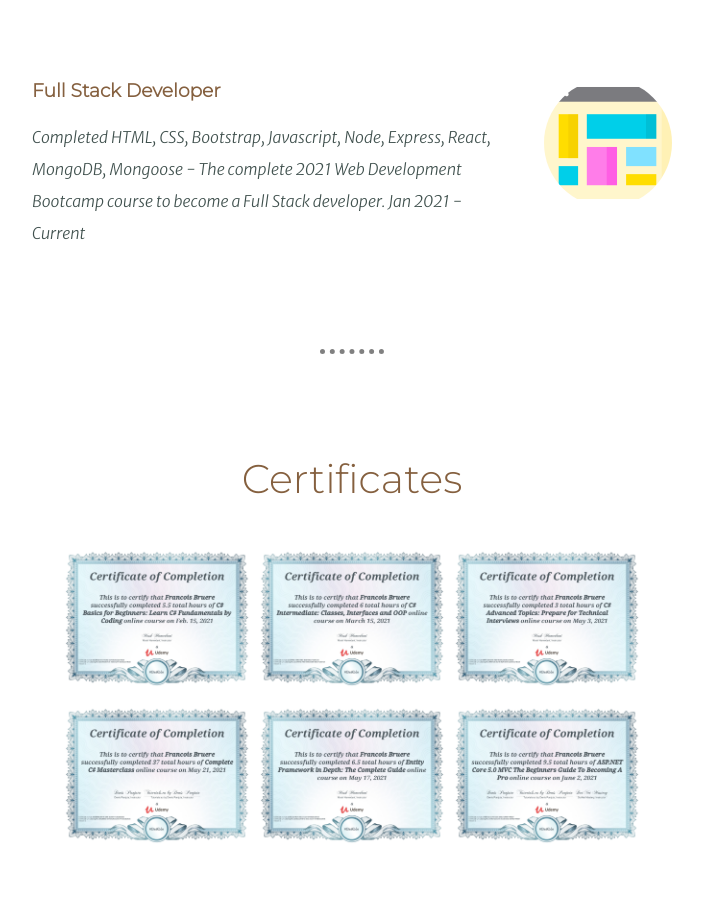
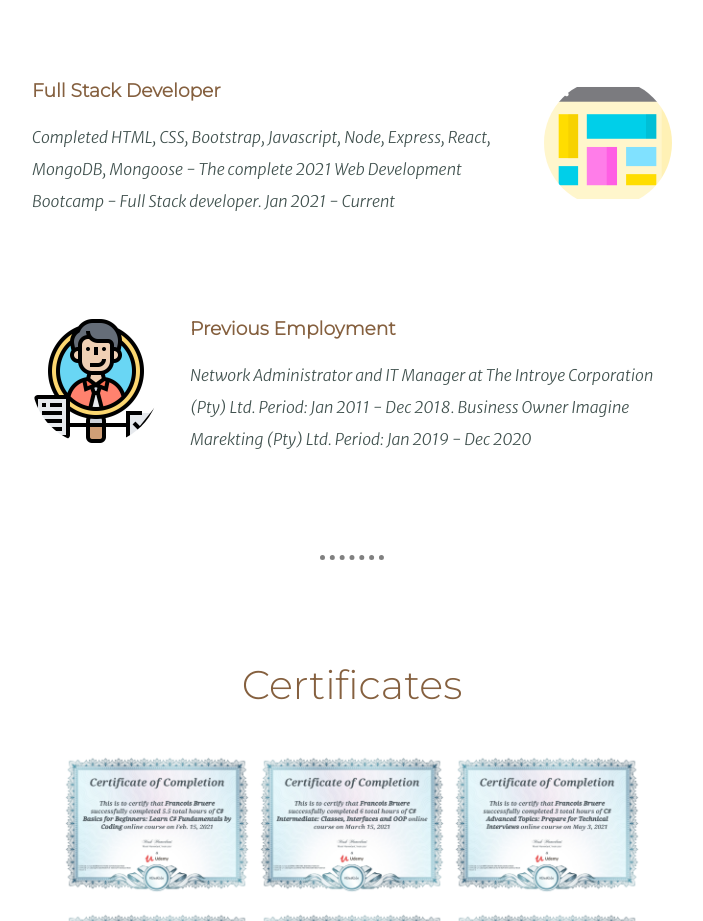
Before and after one commit to FrancoisBruere/cv, a plain HTML site: page index.html in a window 1280 px wide. Shown: the part 1780-2701 px from the top of the page, without its empty margins (288-991 px from the left). Drawn offline with Linux system fonts and the light colour scheme.

Commit message:
Previous Employment added

```diff
--- a/css/styles.css
+++ b/css/styles.css
@@ -81,6 +81,12 @@ a:hover{
   text-align: left;
   color: #40514E;
 }
+.employ-image{
+  width: 20%;
+  border-radius: 50%;
+  float: left;
+  margin-right: 30px;
+}
 .bold{
   font-weight: bold;
 }
--- a/index.html
+++ b/index.html
@@ -40,8 +40,15 @@
       <div class="skill-row">
         <img class="webdev-image" src="images/web.png" alt="image representing web design">
         <h3>Full Stack Developer</h3>
-        <p>Completed HTML, CSS, Bootstrap, Javascript, Node, Express, React, MongoDB, Mongoose - The complete 2021 Web Development Bootcamp course to become a Full Stack developer.
+        <p>Completed HTML, CSS, Bootstrap, Javascript, Node, Express, React, MongoDB, Mongoose - The complete 2021 Web Development Bootcamp - Full Stack developer.
         Jan 2021 - Current
+        </p>
+      </div>
+      <div class="skill-row">
+        <img class="employ-image" src="images/background-check.png" alt="image representing employment">
+        <h3>Previous Employment</h3>
+        <p>Network Administrator and IT Manager at The Introye Corporation (Pty) Ltd. Period: Jan 2011 - Dec 2018.
+          Business Owner Imagine Marekting (Pty) Ltd. Period: Jan 2019 - Dec 2020
         </p>
       </div>
     </div>
```
Also changed, not shown: images/background-check.png (added).
